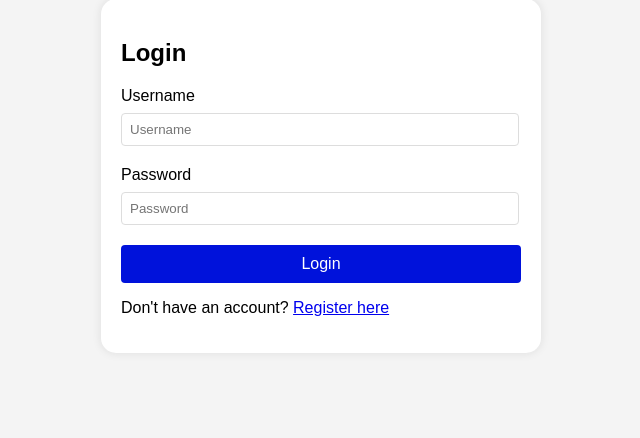
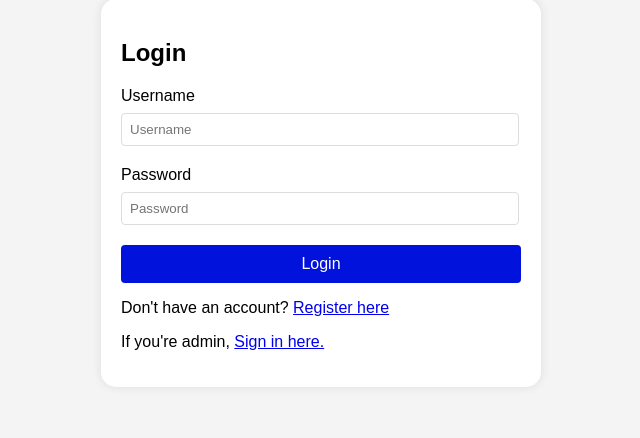
Before and after one commit to KathiraveluLab/Beehive, a Flask app: page / in a window 1280 px wide. Shown: the part 51-489 px from the top of the page, without its empty margins (319-959 px from the left). Run offline with Flask 3, Linux system fonts and the light colour scheme; parts of the project's set-up code (start-up, migrations or seed data) failed here and were passed over.

Commit message:
Initated Google OAuth 2.0 for Admin sign in
Signed-off-by: mdxabu <abdullahfakrudeen2020@gmail.com>

```diff
--- a/app.py
+++ b/app.py
@@ -2,14 +2,46 @@ import os
 import datetime
 from flask import Flask, render_template, request, redirect, url_for, flash, session
 from bson import ObjectId
+from authlib.integrations.flask_client import OAuth
 
-from Database.userdatahandler import create_user, delete_image, get_image_by_id, get_images_by_user, get_password_by_username, get_user_by_username, is_email_available, is_username_available, save_image, update_image
+
+from Database.userdatahandler import (
+    create_user,
+    delete_image,
+    get_image_by_id,
+    get_images_by_user,
+    get_password_by_username,
+    get_user_by_username,
+    is_email_available,
+    is_username_available,
+    save_image,
+    update_image
+)
+
 import users.valid_username as valid_username
+
 
 app = Flask(__name__)
 app.secret_key = 'beehive'
 app.config['UPLOAD_FOLDER'] = 'static/uploads'
 
+app.config['GOOGLE_CLIENT_ID'] = os.getenv('GOOGLE_CLIENT_ID')
+app.config['GOOGLE_CLIENT_SECRET'] = os.getenv('GOOGLE_CLIENT_SECRET')
+app.config['ADMIN_EMAILS'] = os.getenv('ADMIN_EMAILS').split(',')
+
+oauth = OAuth(app)
+google = oauth.register(
+    'google',
+    client_id=app.config['GOOGLE_CLIENT_ID'],
+    client_secret=app.config['GOOGLE_CLIENT_SECRET'],
+    authorize_url='https://accounts.google.com/o/oauth2/auth',
+    authorize_params=None,
+    access_token_url='https://accounts.google.com/o/oauth2/token',
+    access_token_params=None,
+    refresh_token_url=None,
+    redirect_uri='/admin/login/callback',
+    client_kwargs={'scope': 'openid profile email'},
+)
 
 
 # Home page
@@ -158,8 +190,6 @@ def delete_image_route(image_id):
     return redirect(url_for('profile'))
 
 
-
-
 # Logout the user
 @app.route('/logout')
 def logout():
@@ -167,5 +197,34 @@ def logout():
     flash('You have been logged out.', 'success')
     return redirect(url_for('login'))
 
+
+
+# Admin part
+@app.route('/admin/login')
+def admin_login():
+    redirect_uri = url_for('admin_login_callback', _external=True)
+    return google.authorize_redirect(redirect_uri)
+
+@app.route('/admin/login/callback')
+def admin_login_callback():
+    token = google.authorize_access_token()
+    user = google.parse_id_token(token)
+    user_email = user.get('email')
+
+    admin_emails = app.config['ADMIN_EMAILS']
+    if user_email in admin_emails:
+        session['user'] = user
+        return "You are verified as admin"
+    else:
+        return "You are not an admin"
+
+@app.route('/admin/dashboard')
+def admin_dashboard():
+    user = session.get('user')
+    if not user:
+        return redirect(url_for('admin_login'))
+    return f'Hello {user["name"]}, welcome to the Admin Dashboard!'
+
+
 if __name__ == '__main__':
     app.run(debug=True)
--- a/requirements.txt
+++ b/requirements.txt
@@ -1,3 +1,4 @@
 pymongo[srv]
 python-dotenv
 flask
+Authlib
--- a/templates/login.html
+++ b/templates/login.html
@@ -12,4 +12,5 @@
     <button type="submit">Login</button>
 </form>
 <p>Don't have an account? <a href="{{ url_for('register') }}">Register here</a></p>
+<p>If you're admin, <a href="{{ url_for('admin_login') }}">Sign in here.</a></p>
 {% endblock %}
```
Also changed, not shown: OAuth/config.py (added, +11 -0 lines).
